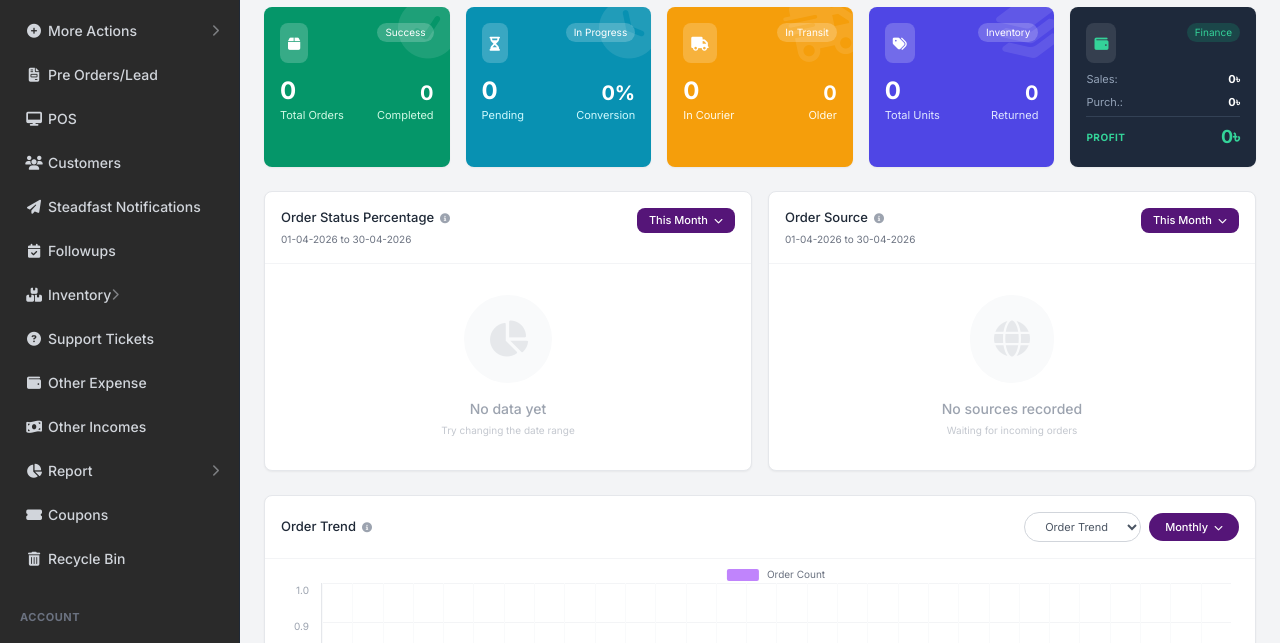
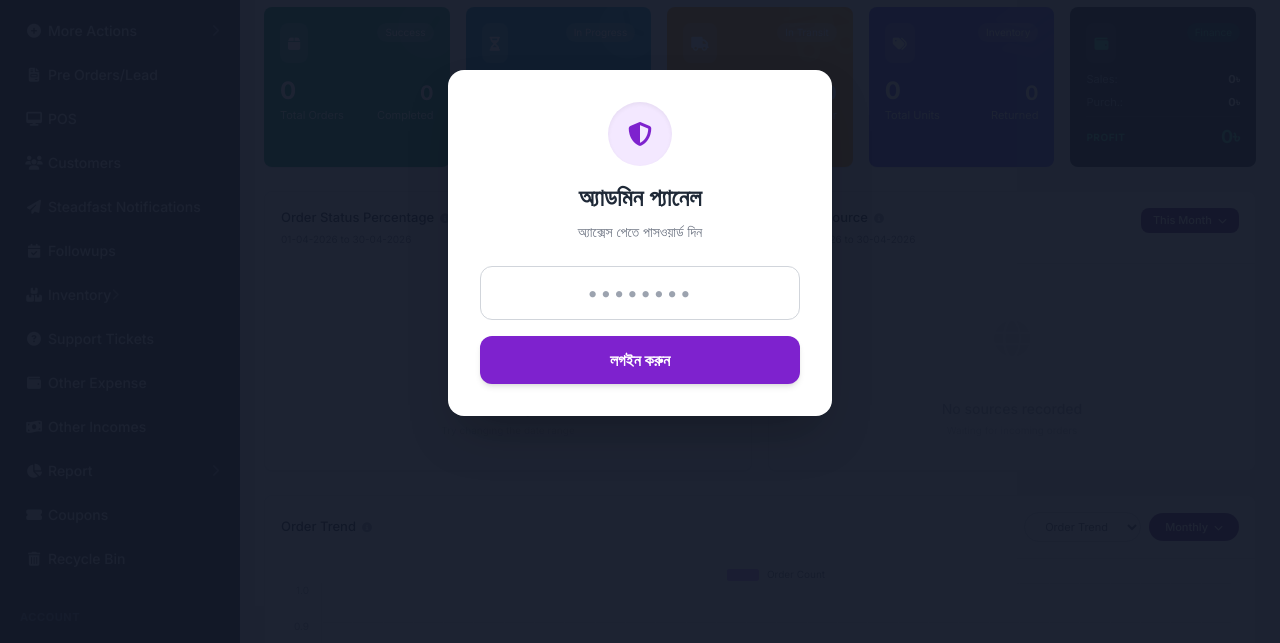
Before and after one commit to raselmuntasir/social-login, a website: page admin.html in a window 1280 px wide. Shown: the part 157-800 px from the top of the page. Drawn offline with nearby package versions, Linux system fonts and the light colour scheme; no server answers.

Commit message:
Security: Added password protection overlay to the admin dashboard

```diff
--- a/admin.html
+++ b/admin.html
@@ -121,6 +121,48 @@
     </style>
 </head>
 <body class="flex h-screen overflow-hidden text-gray-800">
+    <!-- Admin Login Overlay -->
+    <div id="adminLoginOverlay" class="fixed inset-0 z-[9999] bg-gray-900/95 flex items-center justify-center transition-opacity duration-300">
+        <div class="bg-white rounded-2xl shadow-2xl p-8 w-full max-w-sm text-center transform transition-all">
+            <div class="w-16 h-16 bg-purple-100 text-purple-700 rounded-full flex items-center justify-center mx-auto mb-4 shadow-inner">
+                <i class="fa-solid fa-shield-halved text-2xl"></i>
+            </div>
+            <h2 class="text-2xl font-bold text-gray-800 mb-2 font-['Baloo_Da_2']">অ্যাডমিন প্যানেল</h2>
+            <p class="text-gray-500 text-sm mb-6">অ্যাক্সেস পেতে পাসওয়ার্ড দিন</p>
+            <div class="space-y-4">
+                <input type="password" id="adminPassword" placeholder="••••••••" class="w-full border border-gray-300 rounded-xl px-4 py-3 text-center text-xl tracking-widest focus:outline-none focus:ring-2 focus:ring-purple-500 focus:border-transparent transition-all">
+                <p id="loginError" class="text-red-500 text-xs hidden font-medium">❌ পাসওয়ার্ড ভুল হয়েছে!</p>
+                <button onclick="checkAdminPassword()" class="w-full bg-purple-700 hover:bg-purple-800 text-white font-bold py-3 px-4 rounded-xl transition-colors shadow-md">
+                    লগইন করুন
+                </button>
+            </div>
+        </div>
+    </div>
+    <script>
+        function checkAdminPassword() {
+            const pwd = document.getElementById('adminPassword').value;
+            const err = document.getElementById('loginError');
+            // Default password is set to: 123456
+            if(pwd === '123456') {
+                const overlay = document.getElementById('adminLoginOverlay');
+                overlay.style.opacity = '0';
+                setTimeout(() => overlay.style.display = 'none', 300);
+                sessionStorage.setItem('admin_auth', 'true');
+            } else {
+                err.classList.remove('hidden');
+                document.getElementById('adminPassword').value = '';
+            }
+        }
+
+        window.addEventListener('DOMContentLoaded', () => {
+            if(sessionStorage.getItem('admin_auth') === 'true') {
+                document.getElementById('adminLoginOverlay').style.display = 'none';
+            }
+            document.getElementById('adminPassword').addEventListener('keypress', function (e) {
+                if (e.key === 'Enter') { checkAdminPassword(); }
+            });
+        });
+    </script>
 
     <!-- Sidebar -->
     <aside id="sidebar" class="w-[240px] bg-brand-sidebar text-gray-300 flex flex-col h-full z-20 flex-shrink-0 sidebar-transition overflow-hidden border-r border-gray-800">
```
